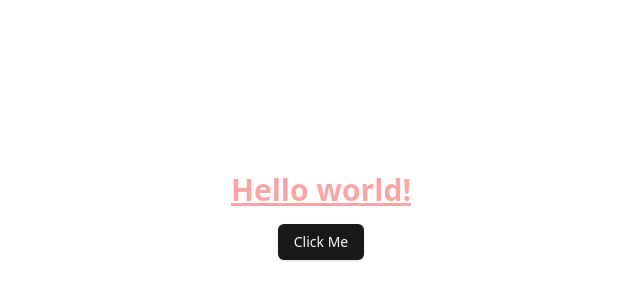
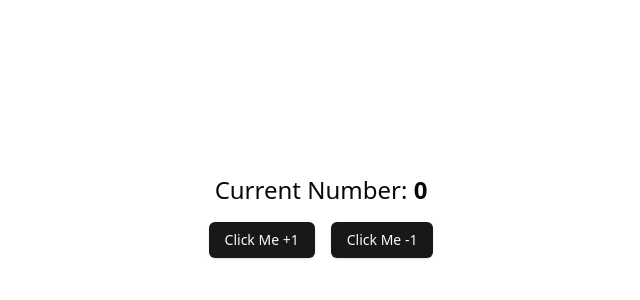
Before and after one commit to LiaoYingKai/-Financial-App, a React (Vite) app: page / in a window 1280 px wide. Shown: the part 184-484 px from the top of the page, without its empty margins (319-959 px from the left). Built offline with nearby package versions, Linux system fonts and the light colour scheme.

Commit message:
feat: add count sample demo

```diff
--- a/src/App.tsx
+++ b/src/App.tsx
@@ -1,12 +1,31 @@
 import { Button } from '@/components/ui/button';
+import useCountStore from './store/CountStore';
 
 function App() {
+  const num = useCountStore((store) => store.num);
+  const setNumber = useCountStore((store) => store.setNumber);
+
   return (
     <div className="w-full h-full flex items-center justify-center flex-col gap-4">
-      <h1 className="text-3xl font-bold underline text-red-300">
-        Hello world!
+      <h1 className="text-2xl">
+        Current Number: <span className="font-bold">{num}</span>
       </h1>
-      <Button>Click Me</Button>
+      <div className="flex items-center gap-4">
+        <Button
+          onClick={() => {
+            setNumber(num + 1);
+          }}
+        >
+          Click Me +1
+        </Button>
+        <Button
+          onClick={() => {
+            setNumber(num - 1);
+          }}
+        >
+          Click Me -1
+        </Button>
+      </div>
     </div>
   );
 }
--- /dev/null
+++ b/src/store/CountStore.ts
@@ -0,0 +1,13 @@
+import { create } from 'zustand';
+
+interface CountStore {
+  num: number;
+  setNumber: (num: number) => void;
+}
+
+const useCountStore = create<CountStore>((set) => ({
+  num: 0,
+  setNumber: (num) => set({ num }),
+}));
+
+export default useCountStore;
```
